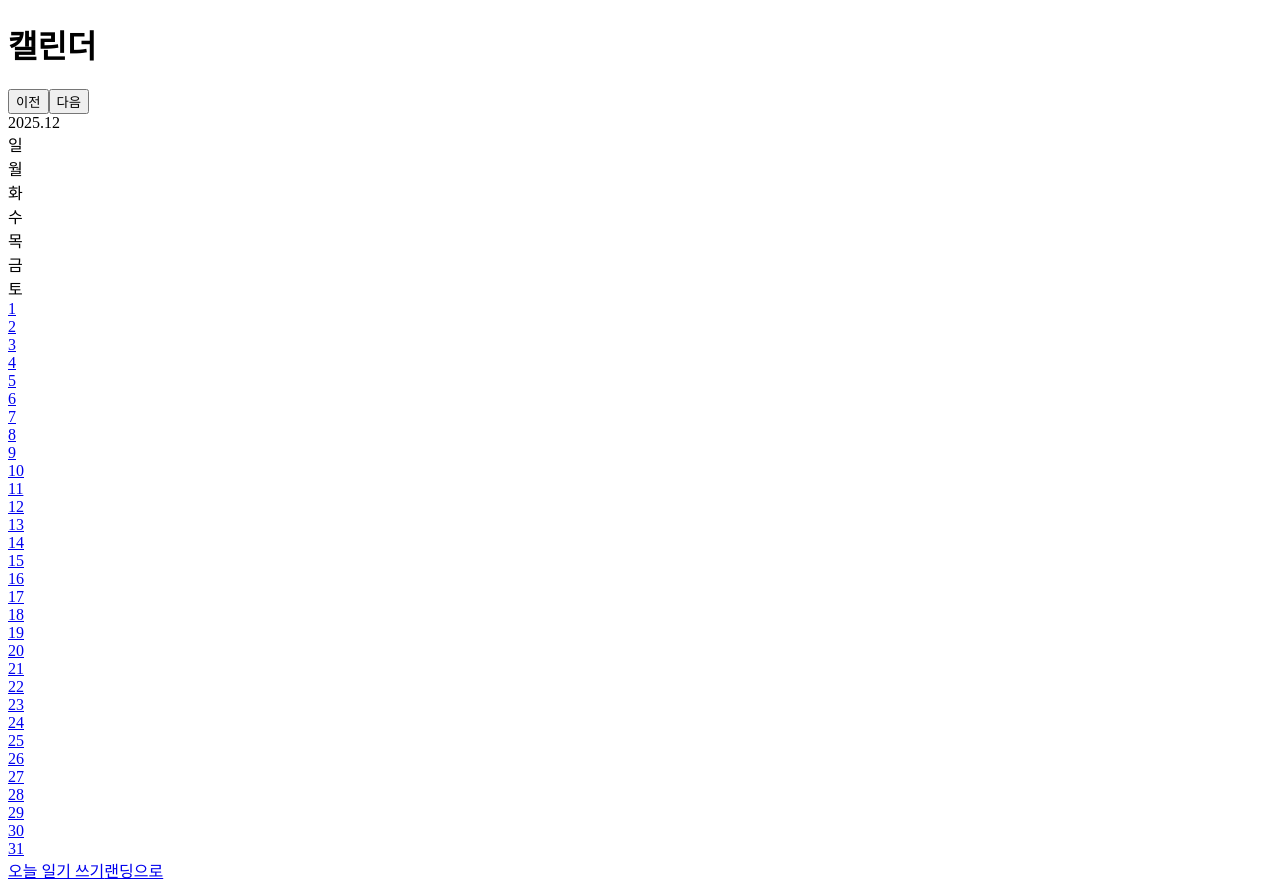
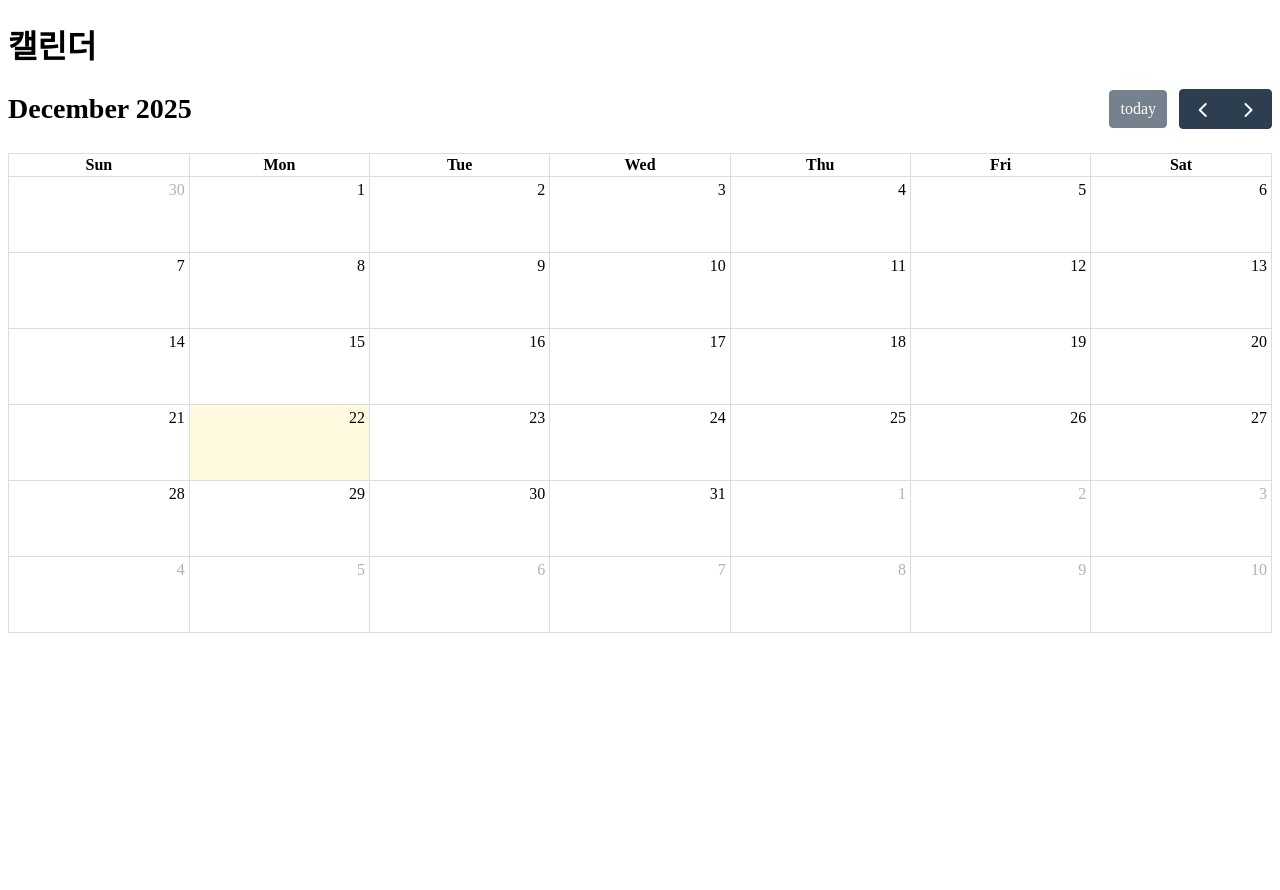
Before and after one commit to Dowap2/rendering-patterns, a Next.js app in the folder my-app/: page /calendar in a window 1280 px wide. After the commit the page ends 800 px from the top, so only its background shows below. Built offline with nearby package versions, Linux system fonts and the light colour scheme.

Commit message:
[feat] 일정 등록이 가능한 캘린더 라이브러리 추가

```diff
--- a/my-app/package.json
+++ b/my-app/package.json
@@ -9,6 +9,9 @@
     "lint": "eslint"
   },
   "dependencies": {
+    "@fullcalendar/daygrid": "^6.1.19",
+    "@fullcalendar/interaction": "^6.1.19",
+    "@fullcalendar/react": "^6.1.19",
     "@tanstack/react-query": "^5.90.12",
     "next": "16.0.10",
     "react": "19.2.1",
--- a/my-app/src/app/calendar/page.tsx
+++ b/my-app/src/app/calendar/page.tsx
@@ -1,5 +1,7 @@
-import DiaryCalendar from "@/components/DiaryCalendar";
+"use client";
+
+import DiaryFullCalendar from "@/components/DiaryFullCalendar";
 
 export default function CalendarPage() {
-  return <DiaryCalendar />;
+  return <DiaryFullCalendar />;
 }
--- a/my-app/src/components/DiaryCalendar.tsx
+++ /dev/null
@@ -1,121 +0,0 @@
-"use client";
-
-import { useMemo, useState } from "react";
-import Link from "next/link";
-import { getAllEntries } from "@/features/diary/storage";
-
-function pad2(n: number) {
-  return String(n).padStart(2, "0");
-}
-
-function toYMD(d: Date) {
-  return `${d.getFullYear()}-${pad2(d.getMonth() + 1)}-${pad2(d.getDate())}`;
-}
-
-export default function DiaryCalendar() {
-  const [cursor, setCursor] = useState(() => new Date()); // 현재 달
-  const [tick, setTick] = useState(0); // 저장 후 새로고침용 (MVP)
-
-  const { year, month } = useMemo(
-    () => ({ year: cursor.getFullYear(), month: cursor.getMonth() }),
-    [cursor]
-  );
-
-  const entriesSet = useMemo(() => {
-    // localStorage 기반이라 client에서만 안전
-    const set = new Set(getAllEntries().map((e) => e.date));
-    return set;
-  }, [tick]);
-
-  const days = useMemo(() => {
-    const first = new Date(year, month, 1);
-    const last = new Date(year, month + 1, 0);
-    const startDay = first.getDay(); // 0~6
-    const totalDays = last.getDate();
-
-    const cells: Array<{ date: string | null; label: string }> = [];
-
-    for (let i = 0; i < startDay; i++) cells.push({ date: null, label: "" });
-
-    for (let d = 1; d <= totalDays; d++) {
-      const date = new Date(year, month, d);
-      cells.push({ date: toYMD(date), label: String(d) });
-    }
-    return cells;
-  }, [year, month]);
-
-  const title = `${year}.${pad2(month + 1)}`;
-
-  return (
-    <div className="mx-auto max-w-3xl px-6 py-10">
-      <div className="flex items-center justify-between">
-        <h1 className="text-2xl font-semibold">캘린더</h1>
-
-        <div className="flex gap-2">
-          <button
-            className="rounded-md border px-3 py-1"
-            onClick={() => setCursor(new Date(year, month - 1, 1))}
-          >
-            이전
-          </button>
-          <button
-            className="rounded-md border px-3 py-1"
-            onClick={() => setCursor(new Date(year, month + 1, 1))}
-          >
-            다음
-          </button>
-        </div>
-      </div>
-
-      <div className="mt-2 text-gray-600">{title}</div>
-
-      <div className="mt-6 grid grid-cols-7 gap-2 text-sm">
-        {["일", "월", "화", "수", "목", "금", "토"].map((d) => (
-          <div key={d} className="py-2 text-center font-medium text-gray-600">
-            {d}
-          </div>
-        ))}
-
-        {days.map((cell, idx) => {
-          if (!cell.date)
-            return (
-              <div key={idx} className="h-16 rounded-lg border bg-gray-50" />
-            );
-
-          const hasEntry = entriesSet.has(cell.date);
-          return (
-            <Link
-              key={cell.date}
-              href={`/write?date=${cell.date}`}
-              className={`h-16 rounded-lg border p-2 hover:bg-gray-50 ${
-                hasEntry ? "border-black" : "border-gray-200"
-              }`}
-              onClick={() => setTick((t) => t + 1)}
-            >
-              <div className="flex items-start justify-between">
-                <span className="font-medium">{cell.label}</span>
-                {hasEntry ? (
-                  <span className="rounded-full bg-black px-2 py-0.5 text-xs text-white">
-                    기록
-                  </span>
-                ) : null}
-              </div>
-            </Link>
-          );
-        })}
-      </div>
-
-      <div className="mt-8 flex gap-3">
-        <Link
-          href="/write"
-          className="rounded-lg bg-black px-4 py-2 text-white"
-        >
-          오늘 일기 쓰기
-        </Link>
-        <Link href="/" className="rounded-lg border px-4 py-2">
-          랜딩으로
-        </Link>
-      </div>
-    </div>
-  );
-}
--- /dev/null
+++ b/my-app/src/components/DiaryFullCalendar.tsx
@@ -0,0 +1,42 @@
+"use client";
+
+import FullCalendar from "@fullcalendar/react";
+import dayGridPlugin from "@fullcalendar/daygrid";
+import interactionPlugin from "@fullcalendar/interaction";
+import { useEffect, useState } from "react";
+import { getEvents } from "@/features/calendar/storage";
+import type { CalendarEvent } from "@/features/calendar/types";
+import { useRouter } from "next/navigation";
+
+export default function DiaryFullCalendar() {
+  const router = useRouter();
+  const [events, setEvents] = useState<CalendarEvent[]>([]);
+
+  useEffect(() => {
+    setEvents(getEvents());
+  }, []);
+
+  return (
+    <div className="mx-auto max-w-4xl px-6 py-10">
+      <h1 className="text-2xl font-semibold mb-6">캘린더</h1>
+
+      <FullCalendar
+        plugins={[dayGridPlugin, interactionPlugin]}
+        initialView="dayGridMonth"
+        height="auto"
+        events={events}
+        dateClick={(info) => {
+          router.push(`/write?date=${info.dateStr}`);
+        }}
+        eventClick={(info) => {
+          const id = info.event.id;
+          router.push(`/event/${id}`);
+        }}
+        eventClassNames={(arg) => {
+          const type = (arg.event.extendedProps as any).type;
+          return type === "diary" ? ["event-diary"] : ["event-schedule"];
+        }}
+      />
+    </div>
+  );
+}
--- /dev/null
+++ b/my-app/src/features/calendar/storage.ts
@@ -0,0 +1,34 @@
+import { CalendarEvent } from "./types";
+
+const KEY = "calendar_events_v1";
+
+function load(): CalendarEvent[] {
+  if (typeof window === "undefined") return [];
+  try {
+    return JSON.parse(localStorage.getItem(KEY) ?? "[]");
+  } catch {
+    return [];
+  }
+}
+
+function save(events: CalendarEvent[]) {
+  localStorage.setItem(KEY, JSON.stringify(events));
+}
+
+export function getEvents(): CalendarEvent[] {
+  return load();
+}
+
+export function addEvent(event: CalendarEvent) {
+  const events = load();
+  save([event, ...events]);
+}
+
+export function updateEvent(event: CalendarEvent) {
+  const events = load().map((e) => (e.id === event.id ? event : e));
+  save(events);
+}
+
+export function deleteEvent(id: string) {
+  save(load().filter((e) => e.id !== id));
+}
--- /dev/null
+++ b/my-app/src/features/calendar/types.ts
@@ -0,0 +1,10 @@
+export type CalendarEventType = "diary" | "schedule";
+
+export type CalendarEvent = {
+  id: string;
+  title: string;
+  start: string;
+  end?: string;
+  type: CalendarEventType;
+  content?: string;
+};
```
Also changed, not shown: 1 other file (tests, documents, lock files or other folders).
